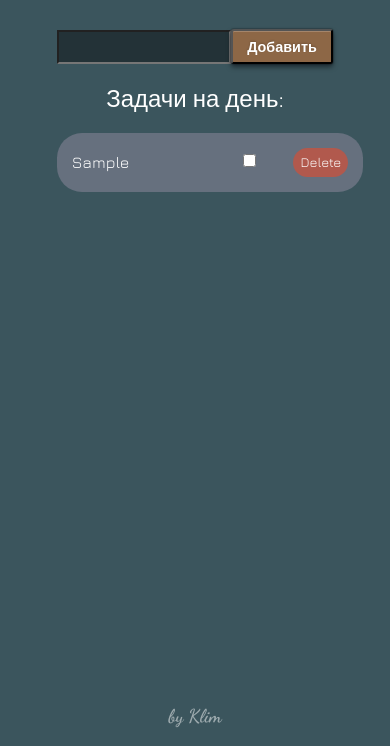
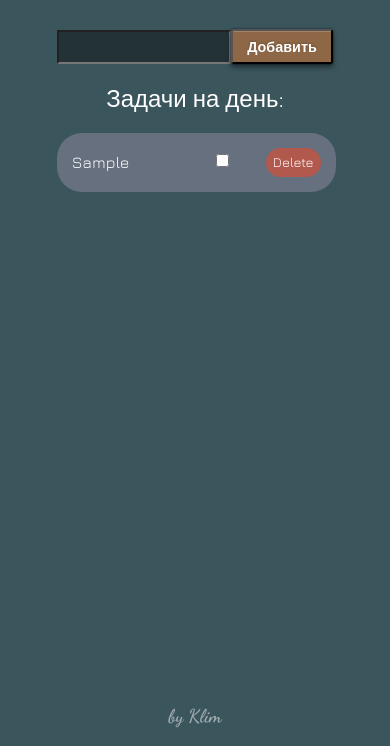
Before and after one commit to Klim-Somov/TodoListByKlim, a plain HTML site: page index.html in a window 390 px wide. Both pictures are taken after typing "Sample" into the empty fields and a click on the button "Добавить". Shown: the part 98-844 px from the top of the page. Drawn offline with nearby package versions, Linux system fonts and the light colour scheme.

Commit message:
адаптив

```diff
--- a/style.css
+++ b/style.css
@@ -22,6 +22,7 @@ h2 {
     flex-direction: column;
     justify-content: center;
     align-items: center;
+    padding: 20px, 20px, 0 20px;
 }
 .todo-container {
     display: flex;
@@ -35,7 +36,7 @@ h2 {
 }
 .todo-container__item {
     display: flex;
-  width: 100%;
+  width: 90%;
   justify-content: space-between;
   background-color: #66707e;
   padding: 15px;;
```
